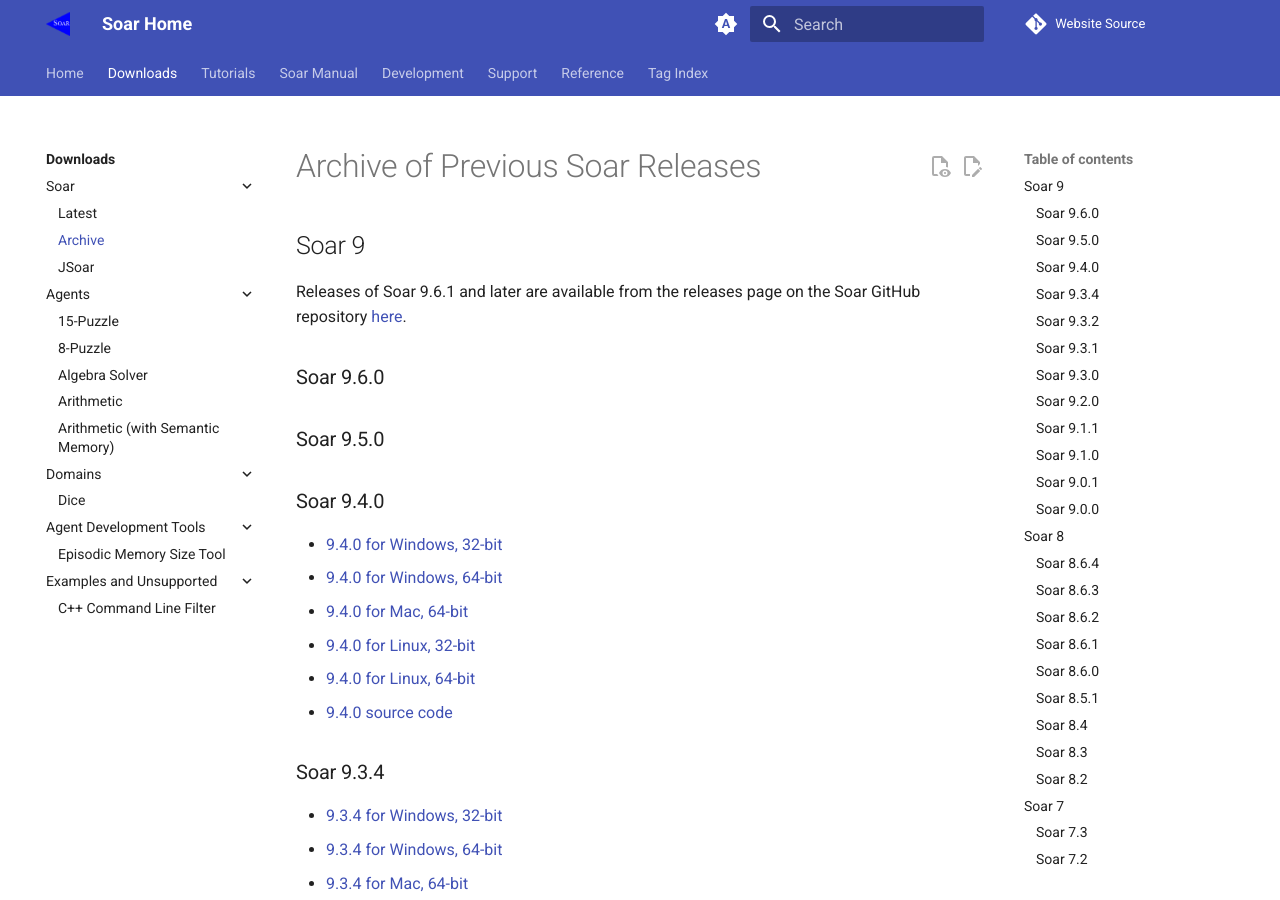
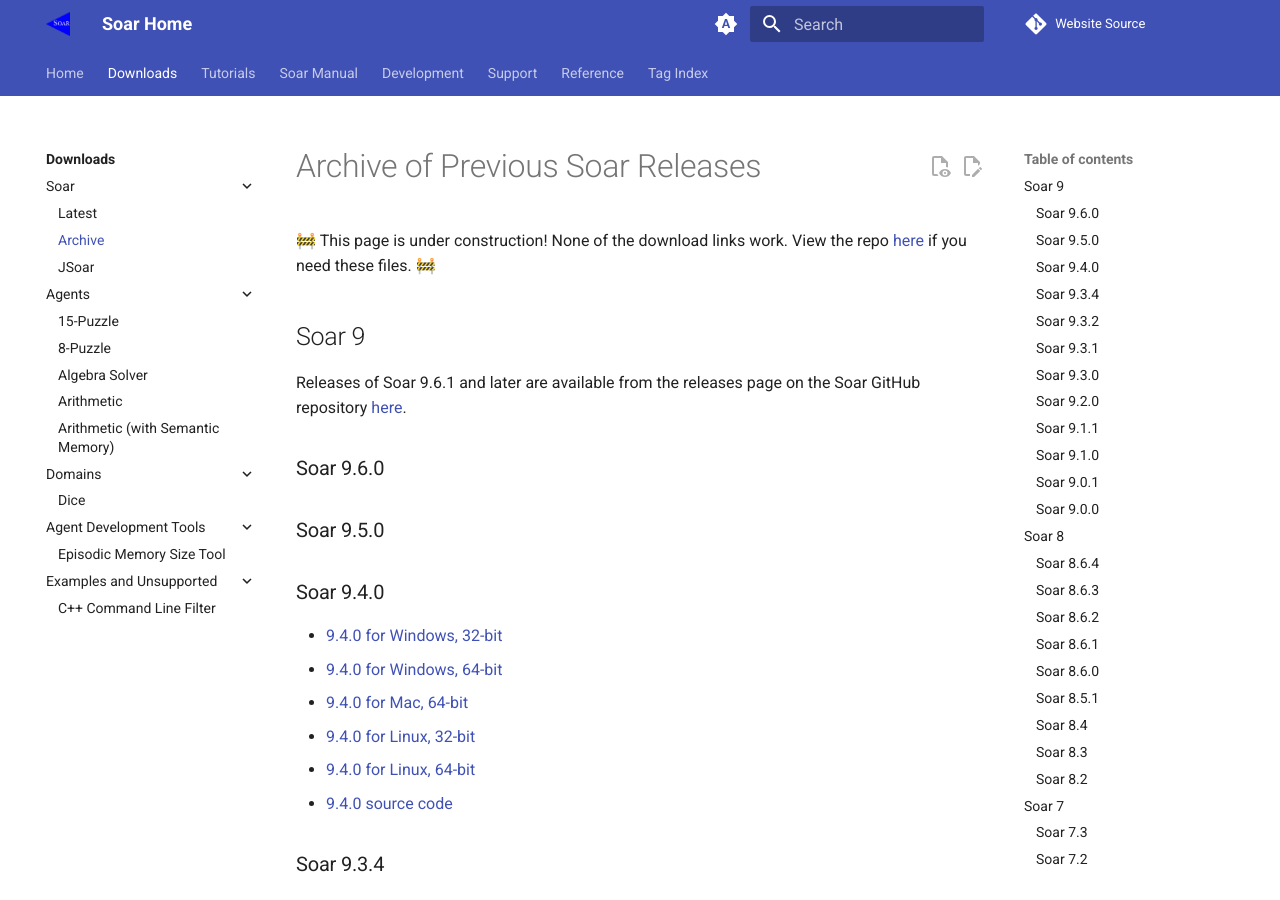
Before and after one commit to SoarGroup/SoarGroup.github.io, an MkDocs documentation site: the page built from docs/downloads/soar/archive.md, in a window 1280 px wide and 900 px high. Built offline with MkDocs 1.6.1 and Material for MkDocs 9.7.7, drawn with Linux system fonts in a browser that asks for light colours; comment, search, counter and statistics services are not loaded.

Commit message:
Warn that Soar archive links don't work
See #28.

```diff
--- a/docs/downloads/soar/archive.md
+++ b/docs/downloads/soar/archive.md
@@ -1,4 +1,8 @@
 # Archive of Previous Soar Releases
+
+🚧 This page is under construction! None of the download links work.
+View the repo [here](https://github.com/SoarGroup/website-downloads/tree/main/Archives)
+if you need these files. 🚧
 
 ## Soar 9
 
```
